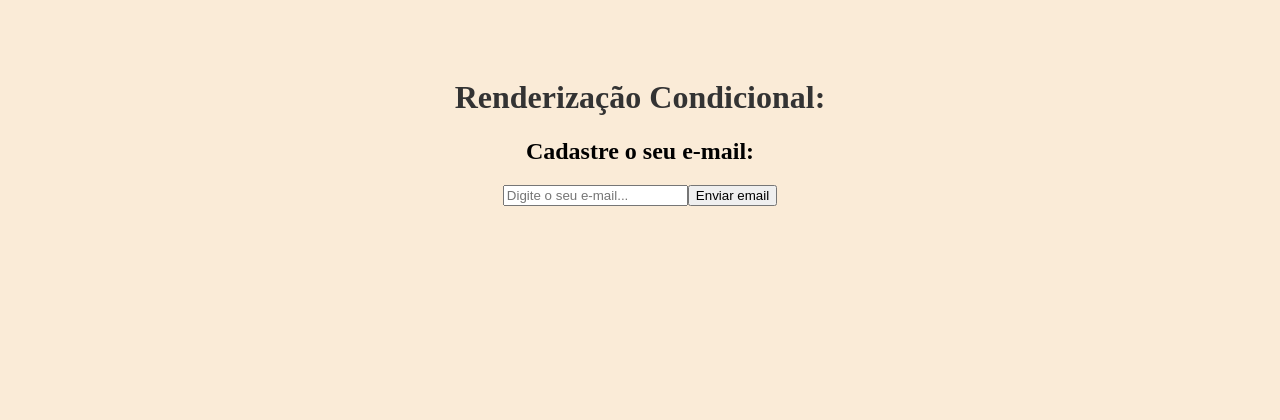
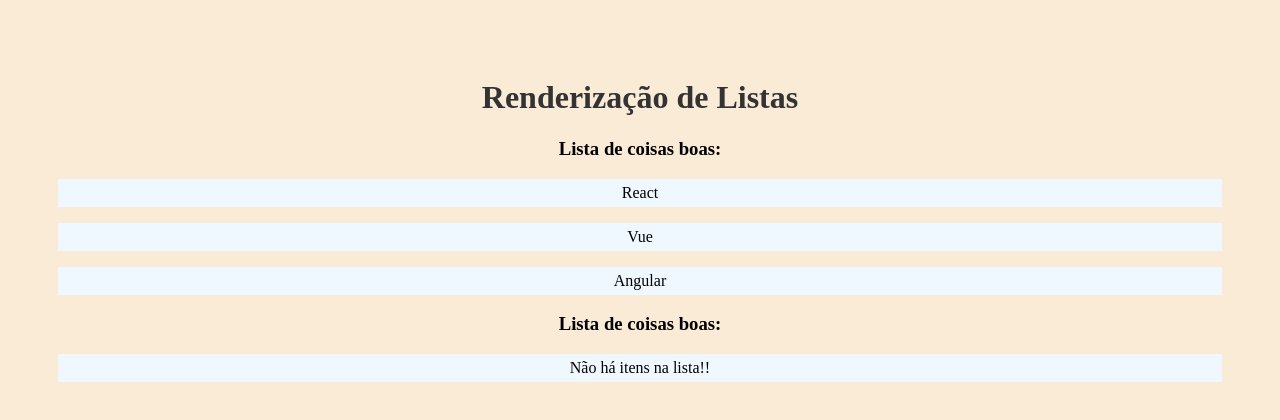
Before and after one commit to itzmyhub/react-training, a React (Create React App) app in the folder reacting/: page / in a window 1280 px wide. Shown: the top 420 px of the page. Built offline with nearby package versions, Linux system fonts and the light colour scheme.

Commit message:
renderizando listas c/ condicional

```diff
--- a/reacting/src/App.js
+++ b/reacting/src/App.js
@@ -1,12 +1,15 @@
 import './App.css';
-import Condicional from './components/Condicional';
+import OutraLista from './components/OutraLista';
 
 function App() {
 
+  const meusItens=['React', 'Vue', 'Angular']
+
   return (
     <div className="App">
-      <h1>Renderização Condicional:</h1>
-      <Condicional/>
+      <h1>Renderização de Listas</h1>
+      <OutraLista itens={meusItens}/>
+      <OutraLista itens={[]}/>
     </div>
   );
 }
--- /dev/null
+++ b/reacting/src/components/OutraLista.js
@@ -0,0 +1,17 @@
+function OutraLista({itens}) {
+    return (
+        <>
+            <h3>Lista de coisas boas:</h3>
+            {itens.length > 0 ? (
+                itens.map((item, index) => (
+                    <p key={index}>{item}</p>
+                )))
+            : (
+                <p>Não há itens na lista!!</p>
+            )
+            }
+        </>
+    )
+}
+
+export default OutraLista
```
